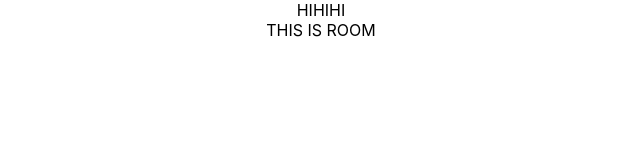
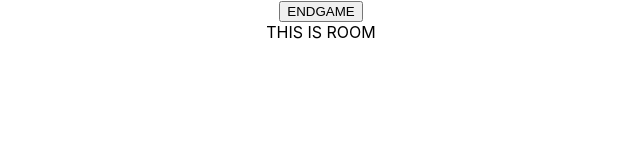
Before and after one commit to DavidWolff218/icebreakers_frontend_V2, a React (Create React App) app in the folder icebreakers_frontend_v2/: page /room/1 in a window 1280 px wide. Shown: the top 160 px of the page, without its empty margins (319-959 px from the left). Built offline with nearby package versions, Linux system fonts and the light colour scheme; what @thrash-industries/react-actioncable-provider would draw is missing.

Commit message:
made basic navbar element and rendered on screen. still needs logic

```diff
--- a/icebreakers_frontend_v2/src/App.tsx
+++ b/icebreakers_frontend_v2/src/App.tsx
@@ -31,7 +31,6 @@ function App() {
 
   return (
     <div className="App">
-      HIHIHI
       <Router>
         <Routes>
           <Route
--- a/icebreakers_frontend_v2/src/Room.tsx
+++ b/icebreakers_frontend_v2/src/Room.tsx
@@ -1,15 +1,16 @@
 import { useParams } from "react-router-dom";
+import NavBar from "./components/NavBar";
 
 const Room = () => {
+  const { roomId } = useParams();
 
-  const {roomId} = useParams()
-
-  console.log(roomId)
+  console.log(roomId);
 
   return (
-    <>
+    <div>
+      <NavBar />
       <div>THIS IS ROOM</div>
-    </>
+    </div>
   );
 };
 
--- a/icebreakers_frontend_v2/src/components/NavBar.tsx
+++ b/icebreakers_frontend_v2/src/components/NavBar.tsx
@@ -1,6 +1,15 @@
 const NavBar = () => {
-  return ( <>
-  </>  );
-}
+  const logOutBtn = (): JSX.Element => {
+    if (true) {
+      return <button>ENDGAME</button>;
+    } else {
+      return <button>LOGOUT</button>;
+    }
+  };
 
-export default NavBar ;
+  return <>
+  {logOutBtn()}
+  </>;
+};
+
+export default NavBar;
```
